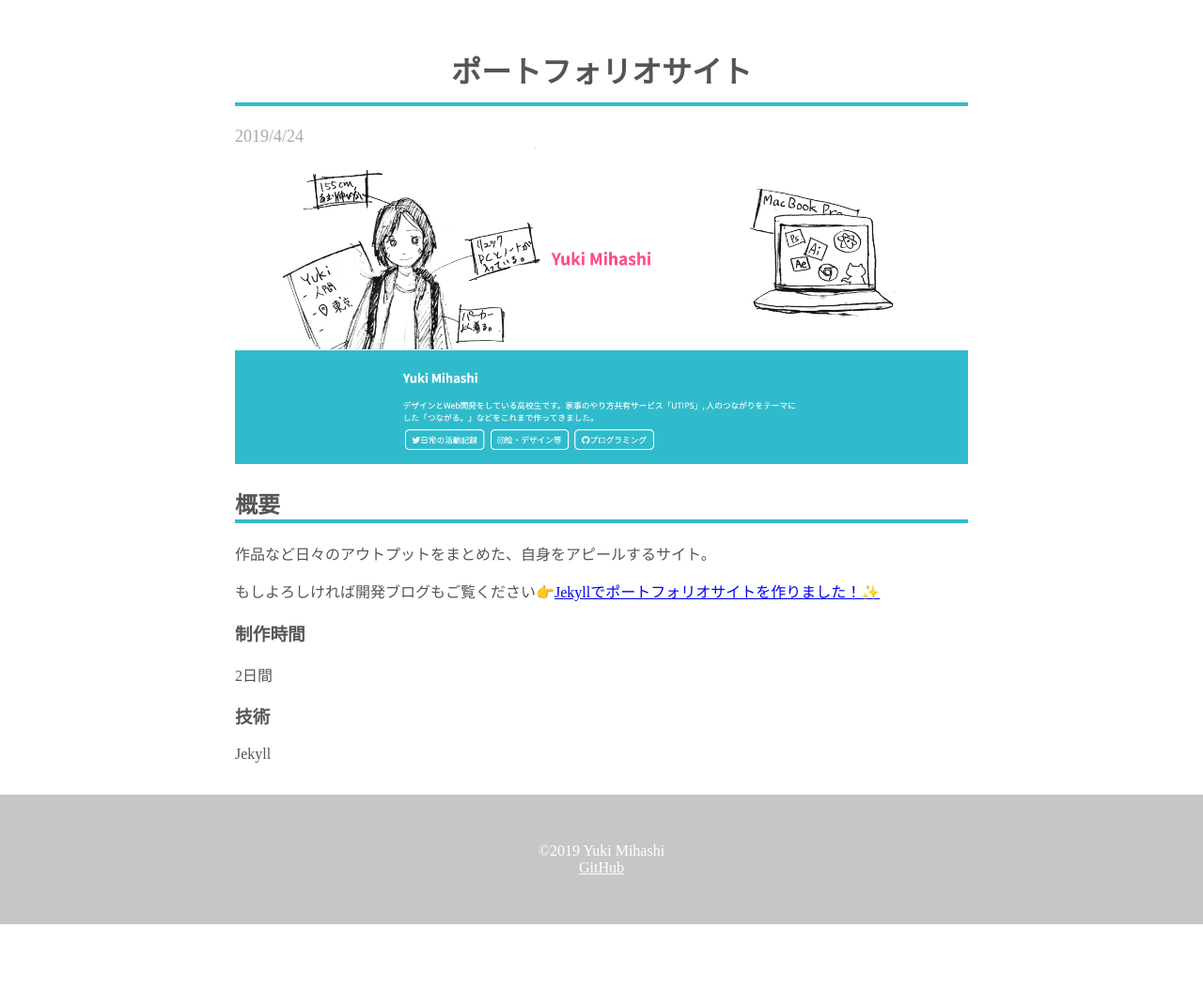
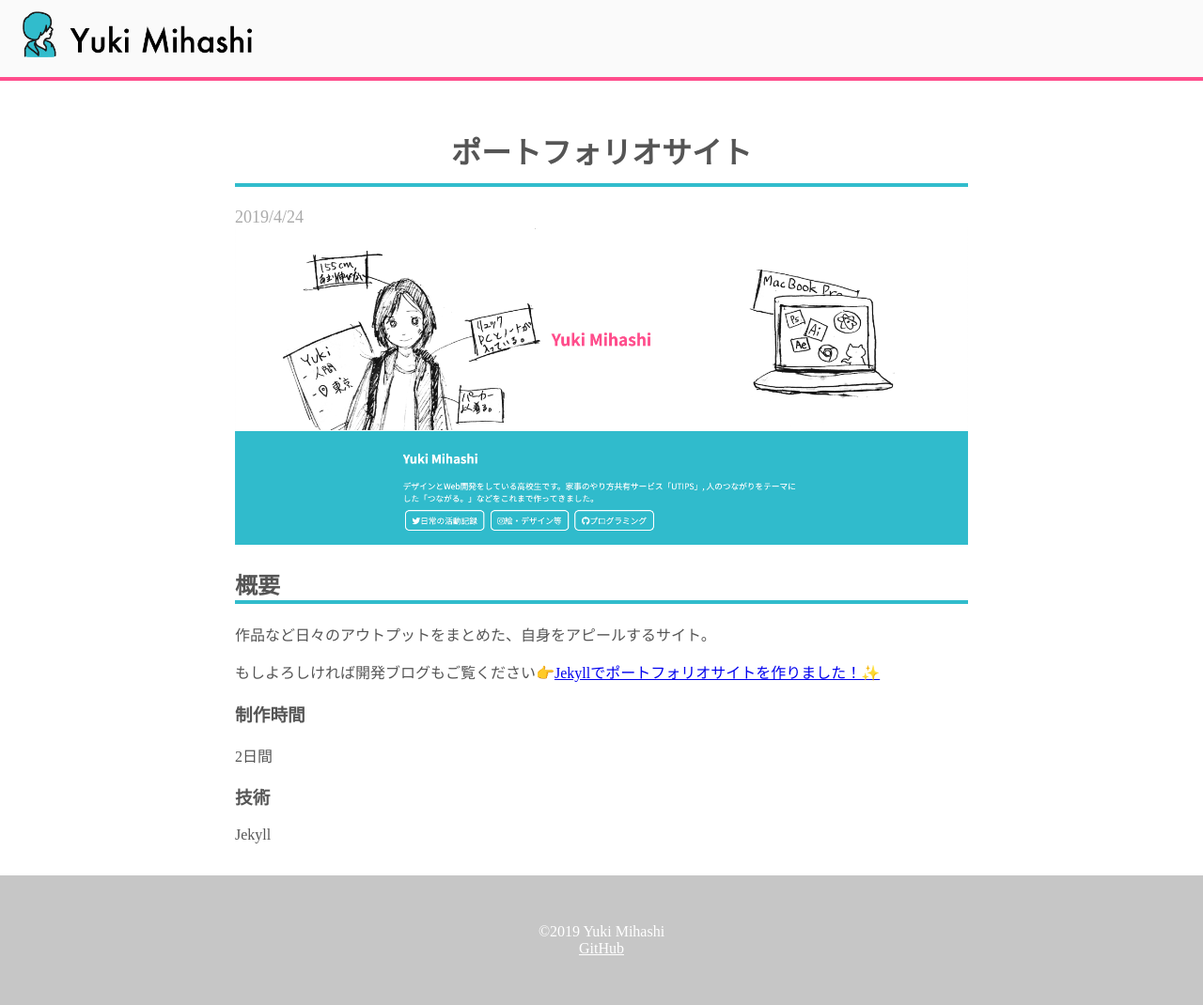
Before and after one commit to madoreenu/yuki384.github.io, a Jekyll site: the page built from _posts/2019-04-24-portforio.md, in a window 1280 px wide. Shown: the whole page at 94% size. Built offline with Jekyll 4.4.1, drawn with Linux system fonts in a browser that asks for light colours; nearby versions of some CDN libraries; before the commit the page ends 984 px from its top, so only the background shows below that.

Commit message:
add header

```diff
--- /dev/null
+++ b/_includes/header.html
@@ -0,0 +1,3 @@
+<header>
+  <a href="/"><img src="/img/logo.png" alt="logo" class="logo"></a>
+</header>
--- a/_layouts/post.html
+++ b/_layouts/post.html
@@ -1,6 +1,7 @@
 ---
 layout: default
 ---
+{% include header.html %}
 <div class="section">
 <h1>{{ page.title }}</h1>
 <div class="date">{{ page.date | date:"%Y/%-m/%d" }}</div>
--- a/assets/css/main.css
+++ b/assets/css/main.css
@@ -116,3 +116,12 @@ footer>a{
 .thumbnail{
   width: 100%;
 }
+
+header{
+  background-color: #fafafa;
+  padding: 12px 24px;
+  border-bottom: solid 4px #ff4d8c;
+}
+.logo{
+  height: 6vh;
+}
```
Also changed, not shown: img/logo.png (added).
